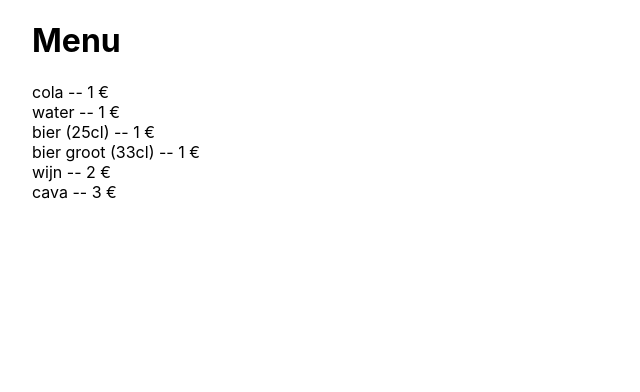
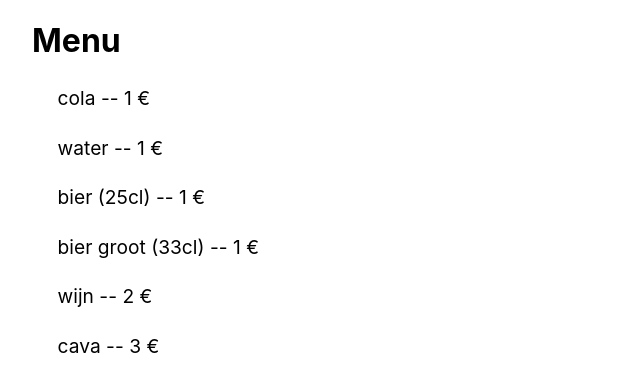
Before and after one commit to kristofmoons/toets2_react, a React (Create React App) app: page / in a window 1280 px wide. Shown: the top 392 px of the page, without its empty margins (0-640 px from the left). Built offline with nearby package versions, Linux system fonts and the light colour scheme.

Commit message:
styling css-in-js

```diff
--- a/src/components/MenuProduct.js
+++ b/src/components/MenuProduct.js
@@ -4,6 +4,8 @@ export function MenuProduct(props) {
 
     const size = product.size && `(${product.size}cl)`;
     return (
-        <div>{product.name} {size} -- {product.price} &euro;</div>
+        <div style={{margin: "2vw", fontSize: "larger"}}>
+            {product.name} {size} -- {product.price} &euro;
+        </div>
     );
 }
```
